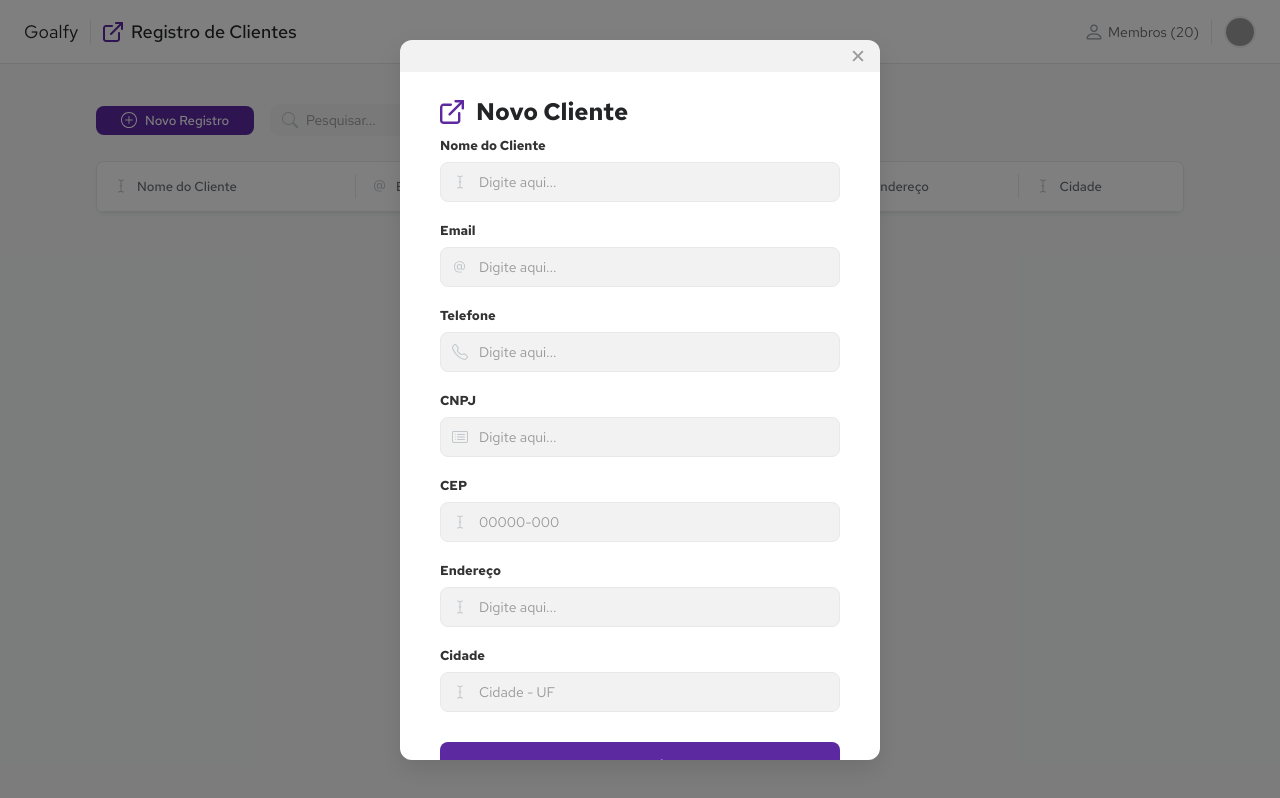
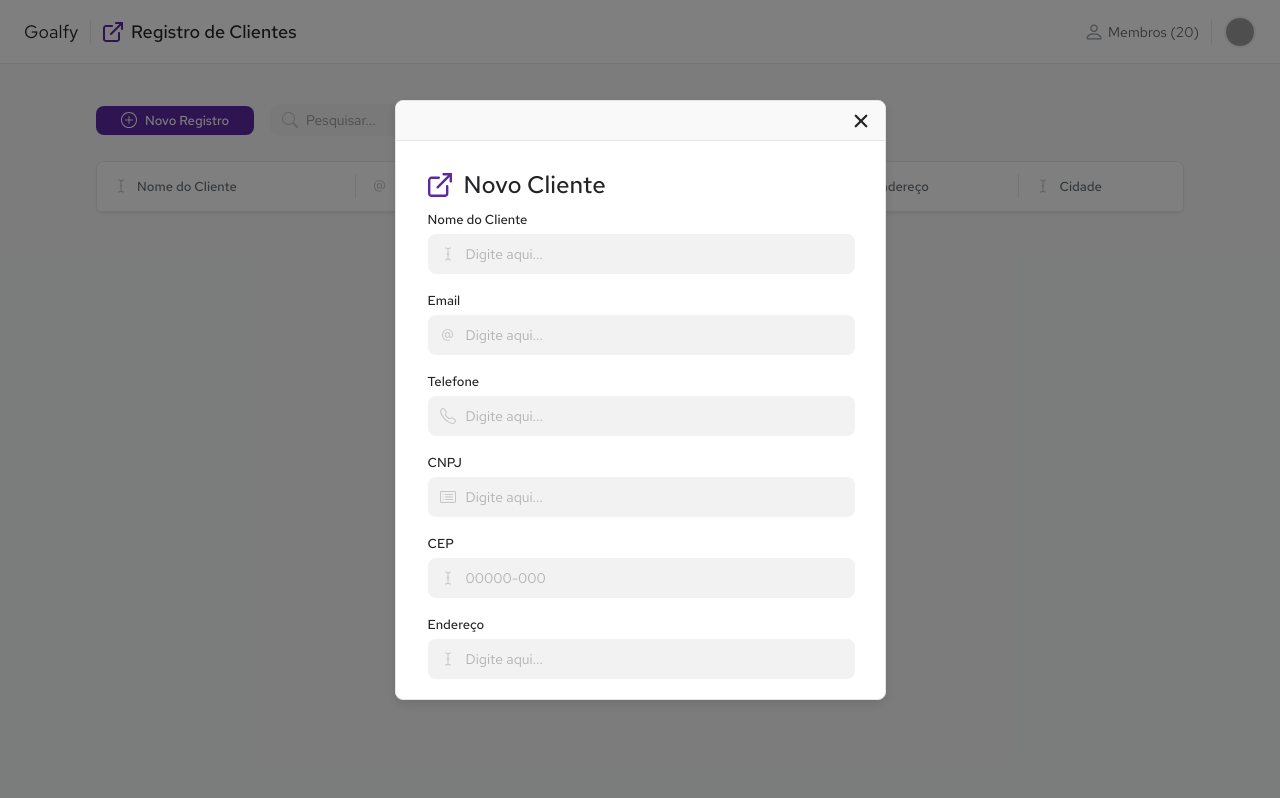
Before and after one commit to sophialberton/teste-dev-fullstack, a React (Vite) app in the folder frontend/: page / in a window 1280 px wide. Both pictures are taken after a click on the button "Novo Registro". Built offline with nearby package versions, Linux system fonts and the light colour scheme; grey boxes are pictures that could not be loaded.

Commit message:
styles: ajustes no modal para ficar mais fiel ao figma

```diff
--- a/frontend/src/components/modal/index.tsx
+++ b/frontend/src/components/modal/index.tsx
@@ -13,6 +13,7 @@ import {
 } from './styles';
 // Importamos o hook customizado que você criou no Context
 import { useCustomer } from '../../contexts/CustomerContext';
+import { ScrollContainer } from './styles';
 
 interface ModalProps {
   isOpen: boolean;
@@ -57,13 +58,13 @@ export const CustomerModal: React.FC<ModalProps> = ({ isOpen, onClose }) => {
   return (
     <ModalOverlay onClick={onClose}>
       <ModalContent onClick={(e) => e.stopPropagation()}>
-
         <HeaderBar>
           <button onClick={onClose}>
-            <IoClose size={20} color="#999" />
+            <IoClose size={24} color="#232426" />
           </button>
         </HeaderBar>
 
+        <ScrollContainer>
           <ModalHeader>
             <img src="/src/assets/icon-registro.svg" alt="" />
             <h2>Novo Cliente</h2>
@@ -143,6 +144,7 @@ export const CustomerModal: React.FC<ModalProps> = ({ isOpen, onClose }) => {
 
             <SubmitButton type="submit">Novo Registro</SubmitButton>
           </Form>
+        </ScrollContainer>
       </ModalContent>
     </ModalOverlay>
   );
--- a/frontend/src/components/modal/styles.ts
+++ b/frontend/src/components/modal/styles.ts
@@ -1,3 +1,4 @@
+// frontend/src/components/modal/styles.ts
 import styled from 'styled-components';
 
 export const ModalOverlay = styled.div`
@@ -15,35 +16,27 @@ export const ModalOverlay = styled.div`
 
 export const ModalContent = styled.div`
   background: white;
-  /* Responsividade aqui: */
-  width: 95%;
-  max-width: 480px;
-  max-height: 90vh; /* Não deixa o modal ser maior que a altura da tela */
-  overflow-y: auto; /* Adiciona scroll interno se o form for muito longo */
-  border-radius: 12px;
-  padding: 0 0 30px 0;
+  width: 491px; /* Largura exata do Figma */
+  height: 600px; /* Altura exata do Figma */
+  border-radius: 8px; /* Arredondamento do Figma */
+  overflow: hidden; /* IMPORTANTE: Garante que a barra cinza respeite o arredondamento */
   position: relative;
-  box-shadow: 0 10px 25px rgba(0,0,0,0.1);
-  overflow-x: hidden;
-  /* Estilização da barra de rolagem para ficar elegante */
-  &::-webkit-scrollbar {
-    width: 6px;
-  }
-  &::-webkit-scrollbar-thumb {
-    background-color: #e8e8e8;
-    border-radius: 10px;
-  }
+  display: flex;
+  flex-direction: column;
+  border: 1px solid #E4E5E7;
+  box-shadow: 0 4px 12px rgba(0,0,0,0.1);
 `;
 
-// Esta é a faixa cinza que cobre apenas a área do X
 export const HeaderBar = styled.div`
   width: 100%;
-  height: 32px; /* Altura pequena para cobrir apenas o X */
-  background-color: #F2F2F2; /* Cinza claro */
+  height: 40px; /* Altura do Figma */
+  background-color: #F9F9F9; /* Cor do Figma */
   display: flex;
   justify-content: flex-end;
   align-items: center;
   padding: 0 12px;
+  border-bottom: 1px solid #E4E5E7;
+  flex-shrink: 0; /* Impede que a barra diminua de tamanho */
 
   button {
     background: none;
@@ -55,16 +48,32 @@ export const HeaderBar = styled.div`
   }
 `;
 
+export const ScrollContainer = styled.div`
+  flex: 1; /* Ocupa o espaço restante do modal */
+  overflow-y: auto; /* Permite rolagem se o conteúdo exceder os 600px */
+  padding-bottom: 30px;
+
+  &::-webkit-scrollbar {
+    width: 6px;
+  }
+  &::-webkit-scrollbar-thumb {
+    background-color: #e8e8e8;
+    border-radius: 10px;
+  }
+`;
+
 export const ModalHeader = styled.div`
   display: flex;
   align-items: center;
   gap: 12px;
-  padding: 24px 40px 10px 40px; /* Padding ajustado para o título */
+  padding: 32px 32px 16px 32px; /* Alinhado a 32px da esquerda */
 
   h2 {
+    font-family: 'Red Hat Text', sans-serif;
     font-size: 24px;
-    font-weight: 600;
+    font-weight: 500; /* Medium conforme solicitado */
     color: #232426;
+    line-height: 100%;
   }
 
   img {
@@ -73,30 +82,47 @@ export const ModalHeader = styled.div`
   }
 `;
 
-// Garante que o formulário mantenha o alinhamento de 40px
 export const Form = styled.form`
   display: flex;
   flex-direction: column;
   gap: 20px;
-  padding: 0 40px;
+  padding: 0 32px; /* Alinhamento 'left: 32px' do Figma */
 `;
 
 export const InputGroup = styled.div`
   display: flex;
   flex-direction: column;
   gap: 8px;
+  width: 427px; /* Largura do input do Figma */
 `;
 
 export const Label = styled.label`
+  font-family: 'Red Hat Text', sans-serif;
   font-size: 13px;
-  font-weight: 600;
-  color: #333;
+  font-weight: 500; /* Medium conforme solicitado */
+  color: #232426;
+  line-height: 100%;
 `;
 
 export const InputWrapper = styled.div`
   position: relative;
   display: flex;
   align-items: center;
+
+  input {
+    width: 100%;
+    height: 40px; /* Altura equilibrada para o design */
+    background: #F2F2F2;
+    border: none;
+    border-radius: 8px;
+    padding: 0 12px 0 38px;
+    font-size: 14px;
+    color: #333;
+
+    &::placeholder {
+      color: #B2B2B2;
+    }
+  }
 
   .input-icon {
     position: absolute;
@@ -105,35 +131,22 @@ export const InputWrapper = styled.div`
     height: 16px;
     opacity: 0.5;
   }
-
-  input {
-    width: 100%;
-    height: 40px;
-    background: #F2F2F2;
-    border: 1px solid #E8E8E8;
-    border-radius: 8px;
-    padding: 0 12px 0 38px;
-    font-size: 14px;
-    color: #333;
-
-    &::placeholder {
-      color: #999;
-    }
-  }
 `;
 
 export const SubmitButton = styled.button`
   width: 100%;
-  height: 48px;
+  height: 48px; /* Altura fixa para não achatar */
+  min-height: 48px; /* Garante que não diminua */
   background: #5D29A1;
   color: white;
   border: none;
   border-radius: 8px;
-  font-size: 16px;
-  font-weight: 600;
+  font-family: 'Red Hat Text', sans-serif;
+  font-size: 18px; /* Tamanho do Figma */
+  font-weight: 700; /* Bold para o botão */
   margin-top: 10px;
   cursor: pointer;
-  transition: filter 0.2s;
+  flex-shrink: 0; /* Impede o achatamento */
 
   &:hover {
     filter: brightness(0.9);
```
Lines whose indentation alone changed are shown as unchanged.
